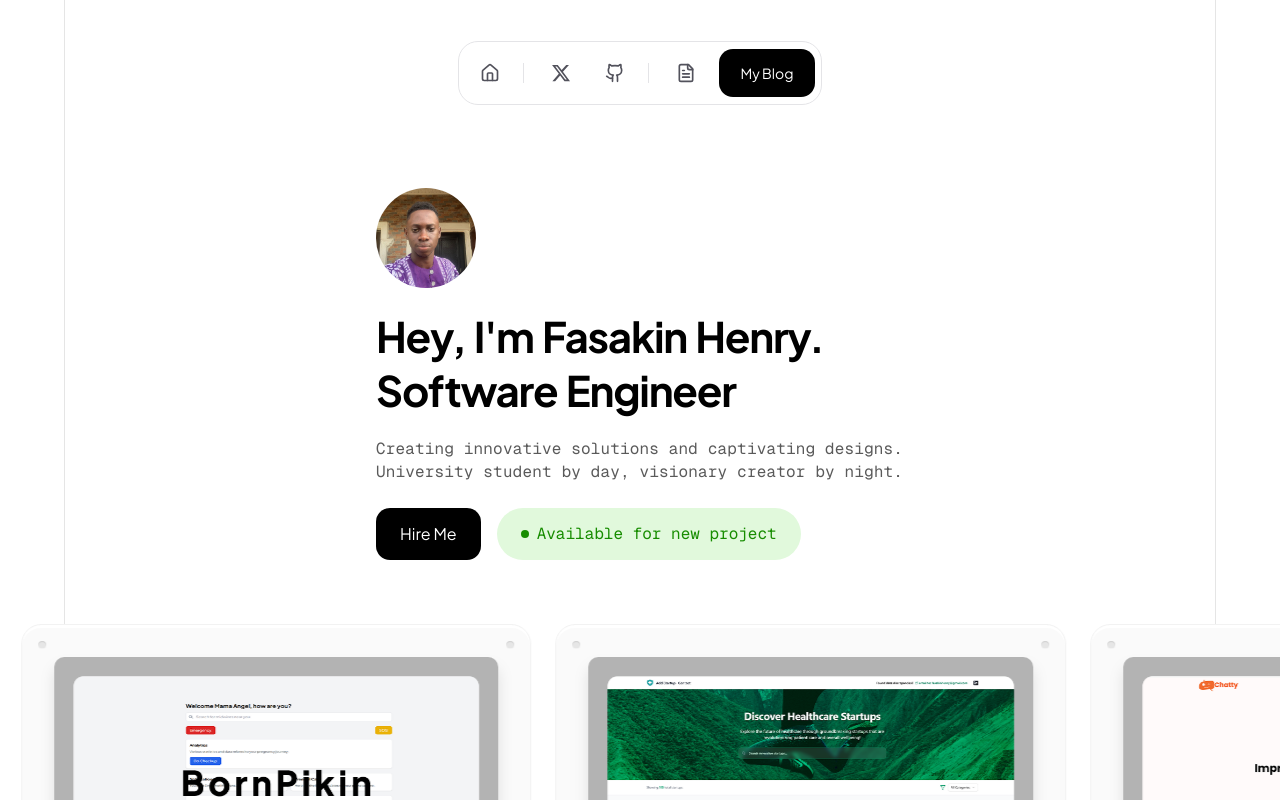
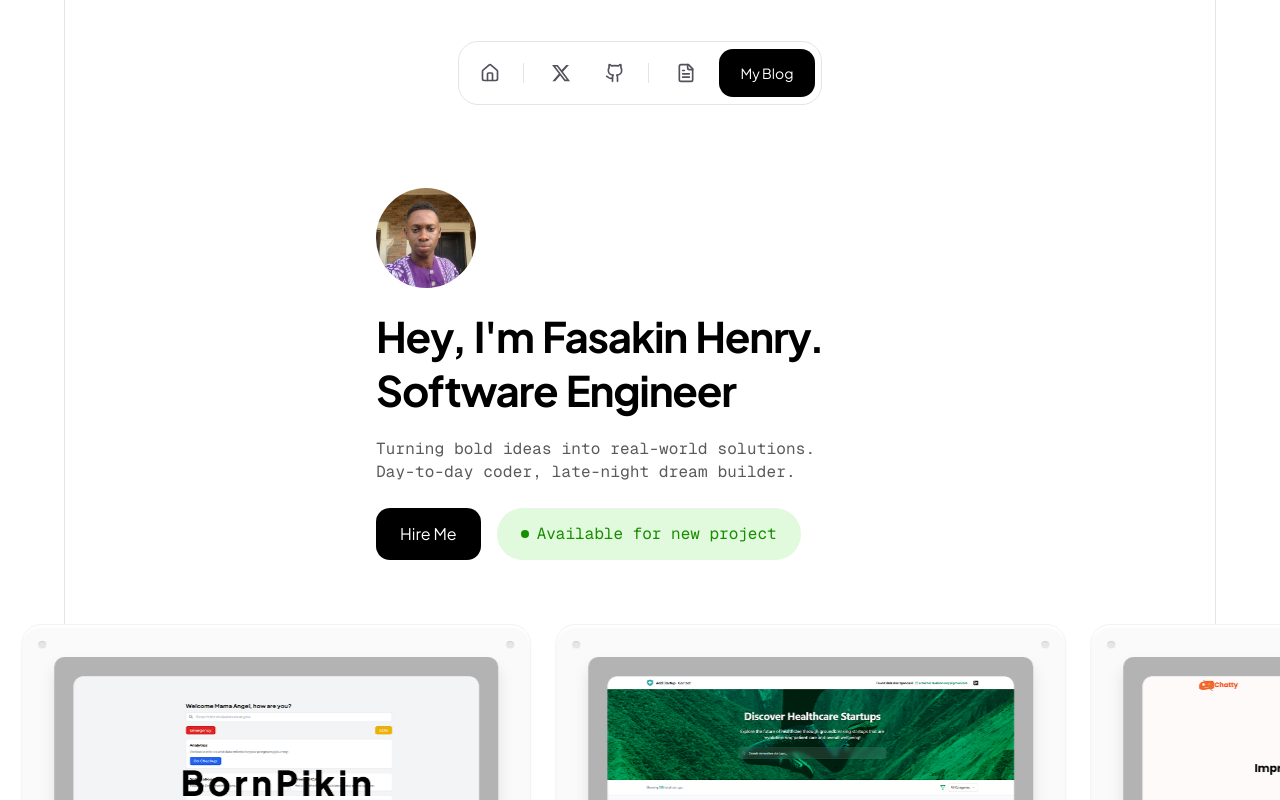
Before and after one commit to fasakinhenry/portfolio, a Next.js app: page / in a window 1280 px wide. Shown: the top 800 px of the page. Built offline with nearby package versions, Linux system fonts and the light colour scheme.

Commit message:
chore: rename image for careproxy

```diff
--- a/src/components/sections/Hero.jsx
+++ b/src/components/sections/Hero.jsx
@@ -83,9 +83,9 @@ const Hero = () => {
         </motion.h2>
 
         <p className='text-[16px] font-normal tracking-[.01em] leading-[1.4em] text-[#5a5a5a] mt-[25px]'>
-          Creating innovative solutions and captivating designs.
+          Turning bold ideas into real-world solutions.
           <br />
-          University student by day, visionary creator by night.
+          Day-to-day coder, late-night dream builder.
         </p>
       </div>
 
```
